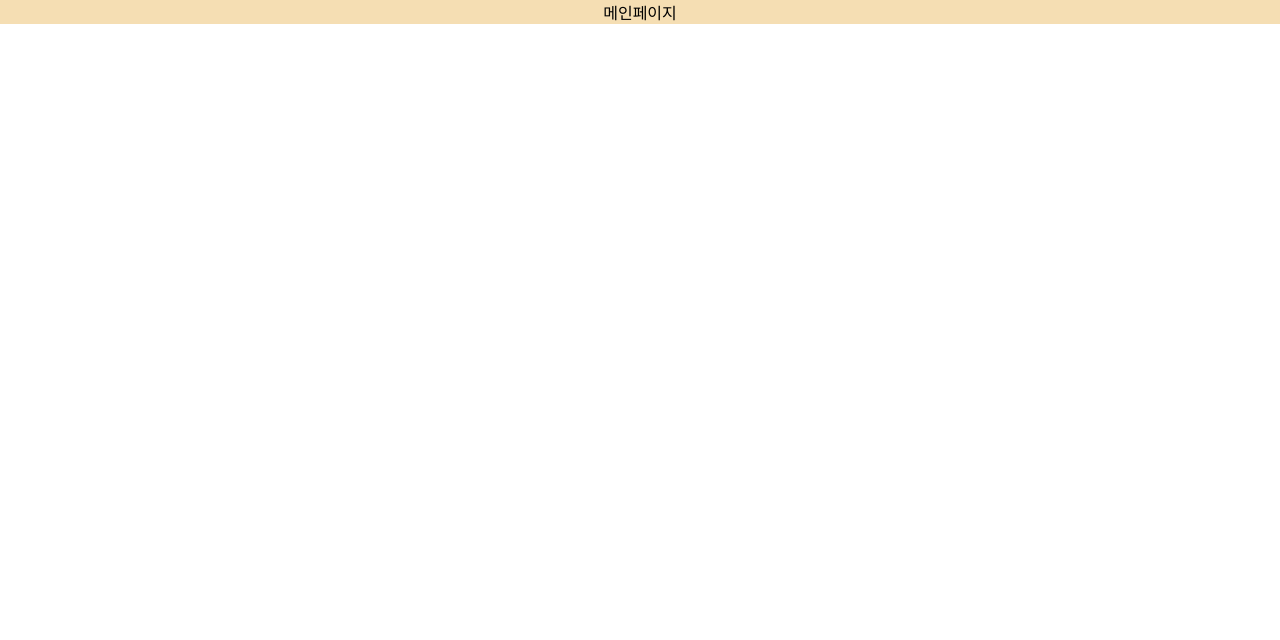
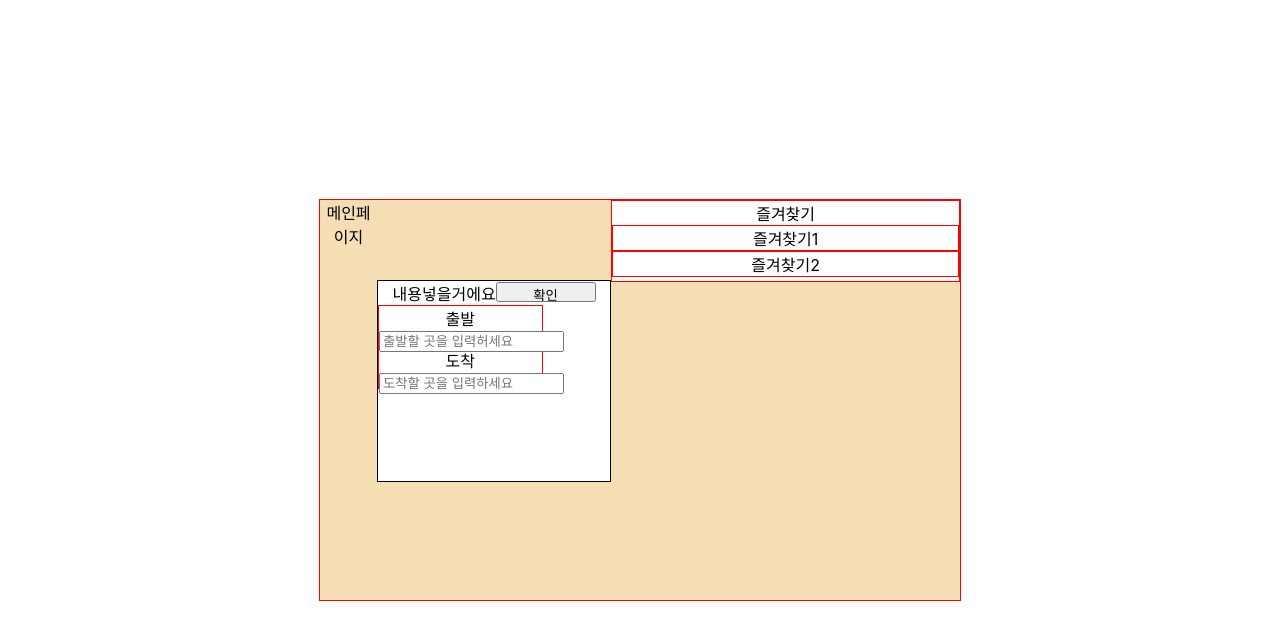
Before and after one commit to Kusitms-Kukathon-6/Kukathon-Frontend, a React (Create React App) app: page / in a window 1280 px wide. Shown: the top 640 px of the page. Built offline with nearby package versions, Linux system fonts and the light colour scheme.

Commit message:
main guide

```diff
--- a/src/pages/main.css
+++ b/src/pages/main.css
@@ -1,3 +1,43 @@
 .main-box {
   background-color: wheat;
+  position: absolute;
+  top: 50%;
+  left: 50%;
+  transform: translate(-50%, -50%);
+  border: 1px solid red;
+  display: flex;
+  text-align: center;
+  width: 50%;
+  height: 50%;
+
 }
+.main-box-1{
+
+  background-color: white;
+  border: 1px solid black;
+  width: 300px;
+  height: 50%;
+  margin-top: 80px;
+  text-align: center;
+}
+.main-button{
+  width: 100px;
+  height:20px;
+
+}
+.main-box-2{
+  border: 1px solid red;
+  width: 70%;
+  height: 20%;
+}
+.main-box-2{
+  background-color: white;
+
+}
+.main-box-2-1{
+  border: 1px solid red;
+
+}
+.main-box-2-2{
+  border: 1px solid red;
+}
--- a/src/pages/main.js
+++ b/src/pages/main.js
@@ -1,6 +1,42 @@
 import "./main.css";
+import { Link } from 'react-router-dom';
+import { useState } from "react";
 const Main = () => {
-  return <div className="main-box">메인페이지</div>;
+  const [search, setSearch] = useState("");
+
+  const onChangeSearch = (e) => {
+    e.preventDefault();
+    setSearch(e.target.value);
+  }
+  const onSearch = (e) => {
+    e.preventDefault();
+    setSearch(e.target.value);
+  }
+
+
+  return (
+  <div className="main-box">메인페이지
+    <div className="main-box-1">내용넣을거에요
+      <Link to ='/route'>
+        <button className="main-button">확인</button>
+      </Link>
+      <div className="main-box-2">
+        출발<form onSubmit={e => onSearch(e)}>
+              <input type="text" value={search} placeholder="출발할 곳을 입력허세요" onChange={onChangeSearch}/>
+            </form>
+      </div>
+      <div className="main-box-2">
+        도착<form onSubmit={e => onSearch(e)}>
+              <input type="text" value={search} placeholder="도착할 곳을 입력하세요" onChange={onChangeSearch}/>
+            </form>
+      </div>
+    </div>
+    <div className="main-box-2">즐겨찾기
+      <div className="main-box-2-1">즐겨찾기1</div>
+      <div className="main-box-2-2">즐겨찾기2</div>
+    </div>
+  </div>
+  )
 };
 
 export default Main;
--- a/src/router/routers.js
+++ b/src/router/routers.js
@@ -3,7 +3,7 @@ import Login from "../pages/login";
 import RoutePage from "../pages/routePage";
 import { Route, Routes } from "react-router-dom";
 
-const Routers = ({}) => {
+const Routers = () => {
   return (
     <Routes>
       <Route path="/*" element={<Main />}></Route>
```
